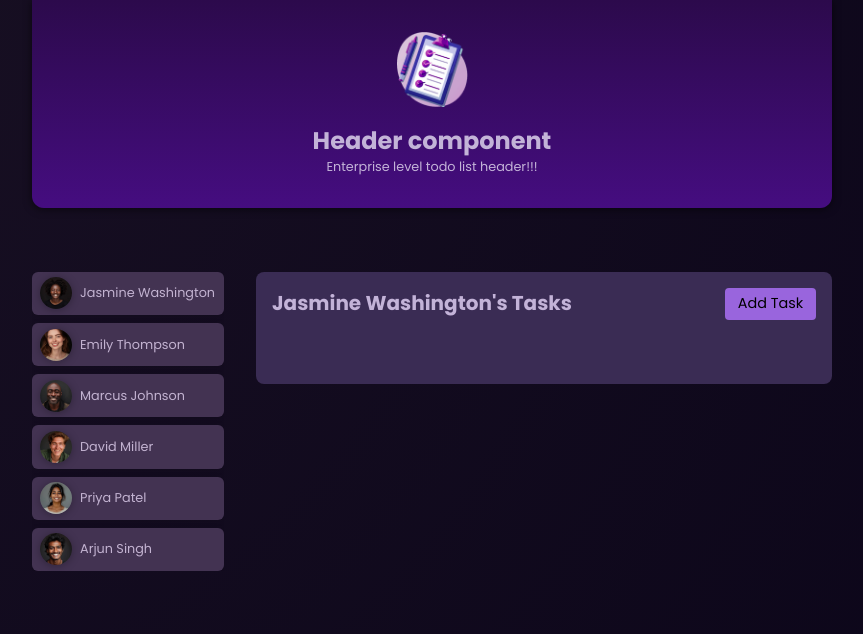
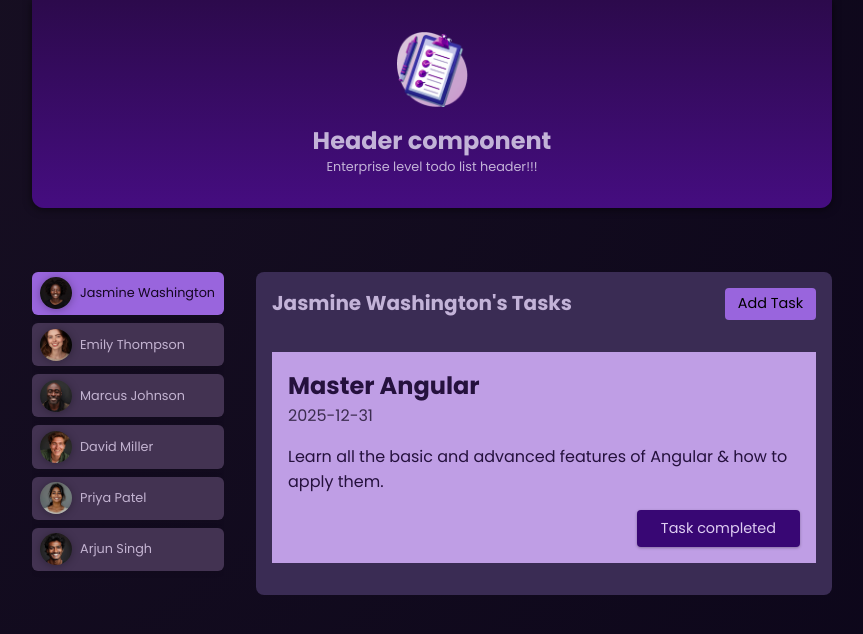
Before and after one commit to ump17/Angular-task-manager, an Angular app: page / in a window 1280 px wide. Both pictures are taken after a click on the button "Jasmine Washington". Shown: the top 634 px of the page, without its empty margins (208-1071 px from the left). Built offline with nearby package versions, Linux system fonts and the light colour scheme.

Commit message:
Implemented deleted functionality

```diff
--- a/src/app/app.component.html
+++ b/src/app/app.component.html
@@ -4,7 +4,7 @@
   <ul id="users">
     @for ( user of users; track user.id){
     <li>
-      <app-user [user]="user" (select)="onSelectUser($event)"></app-user>
+      <app-user [user]="user" [selected]="user.id===selectedUserId" (select)="onSelectUserTest($event)"></app-user>
     </li>
 
     }
--- a/src/app/app.component.ts
+++ b/src/app/app.component.ts
@@ -17,7 +17,7 @@ export class AppComponent {
 
   selectedUserId?: string;
 
-  onSelectUser(id: string) {
+  onSelectUserTest(id: string) {
     this.selectedUserId = id;
     console.log('user selected is' + id);
   }
--- a/src/app/tasks/task/task.component.html
+++ b/src/app/tasks/task/task.component.html
@@ -3,6 +3,6 @@
   <time>{{task.dueDate}}</time>
   <p>{{task.summary}}</p>
   <p class="actions">
-    <button>Task completed</button>
+    <button (click)="deleteTask(task.id)">Task completed</button>
   </p>
 </article>
--- a/src/app/tasks/task/task.component.ts
+++ b/src/app/tasks/task/task.component.ts
@@ -1,4 +1,4 @@
-import { Component, Input } from '@angular/core';
+import { Component, Input , Output, EventEmitter} from '@angular/core';
 
 interface Task{
   id: string;
@@ -18,5 +18,10 @@ export class TaskComponent {
 
 
 @Input() task!: Task;
+@Output() userToBeDeleted = new EventEmitter<string>();
+
+deleteTask(id: string){
+  this.userToBeDeleted.emit(id);
+}
 
 }
--- a/src/app/tasks/tasks.component.html
+++ b/src/app/tasks/tasks.component.html
@@ -12,6 +12,7 @@
       <li>
         <app-task
         [task]="task"
+        (userToBeDeleted)="deleteThisUser($event)"
         ></app-task>
       </li>
       }
--- a/src/app/tasks/tasks.component.ts
+++ b/src/app/tasks/tasks.component.ts
@@ -1,5 +1,5 @@
 import { Component, Input } from '@angular/core';
-import { TaskComponent } from "./task/task.component";
+import { TaskComponent } from './task/task.component';
 
 @Component({
   selector: 'user-task',
@@ -8,13 +8,11 @@ import { TaskComponent } from "./task/task.component";
   templateUrl: './tasks.component.html',
   styleUrl: './tasks.component.css',
 })
+export class TasksComponent {
+  @Input({ required: true }) userId!: string;
+  @Input({ required: true }) taskName!: string;
 
-export class TasksComponent
-{
-  @Input({required: true }) userId!: string;
-  @Input({ required: true }) taskName!:string;
-
-   dummyTasks = [
+  dummyTasks = [
     {
       id: 't1',
       userId: 'u1',
@@ -38,14 +36,13 @@ export class TasksComponent
         'Prepare and describe an issue template which will help with project management',
       dueDate: '2024-06-15',
     },
-  ]
+  ];
 
-  get selectedUsersTask(){
-    //return this.dummyTasks.filter((task)=> task.userId === this.userId);
-
-    return this.dummyTasks.filter((task)=>{
-       task.userId === this.userId
-    })
+  get selectedUsersTask() {
+    return this.dummyTasks.filter((task) => task.userId === this.userId);
   }
 
+  deleteThisUser(id: string){
+    this.dummyTasks = this.dummyTasks.filter((task)=> task.id !== id);
+  }
 }
--- a/src/app/user/user.component.html
+++ b/src/app/user/user.component.html
@@ -1,5 +1,5 @@
 <div>
-  <button (click)="onSelectUser()">
+  <button [class.active]="selected" (click)="onSelectUser()">
     <img
       [src]="imagePath"
       [alt]="user.name"
--- /dev/null
+++ b/src/app/user/user.model.ts
@@ -0,0 +1,5 @@
+export type User = {
+  id: string,
+  avatar: string,
+  name: string
+}
```
Also changed, not shown: src/app/user/user.component.ts (+2 -6 lines).
